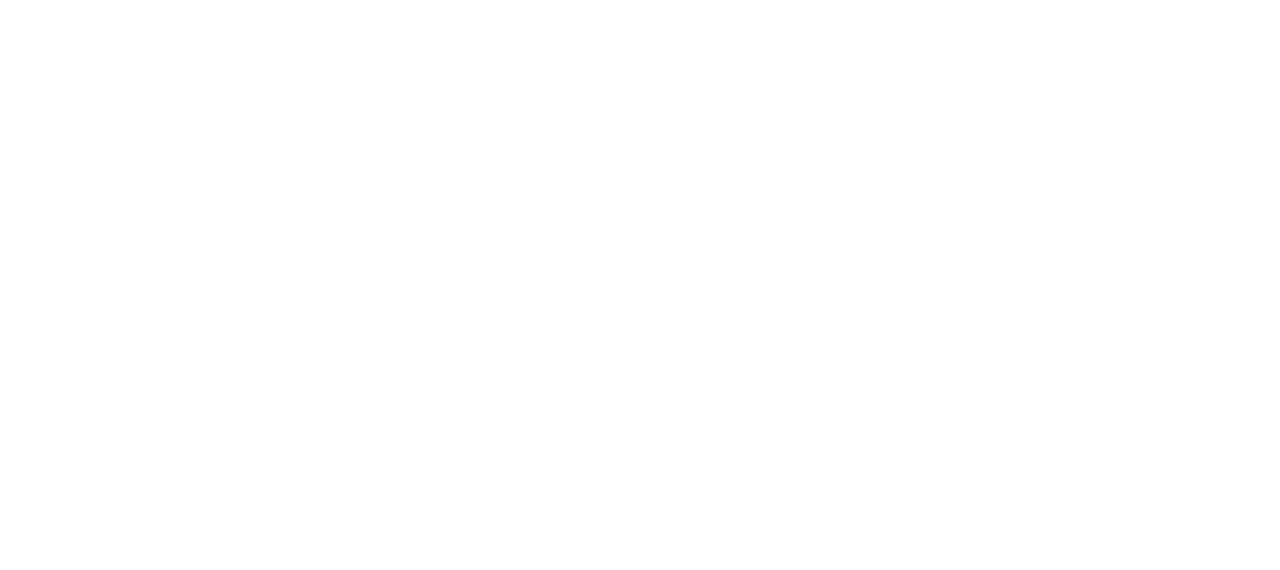
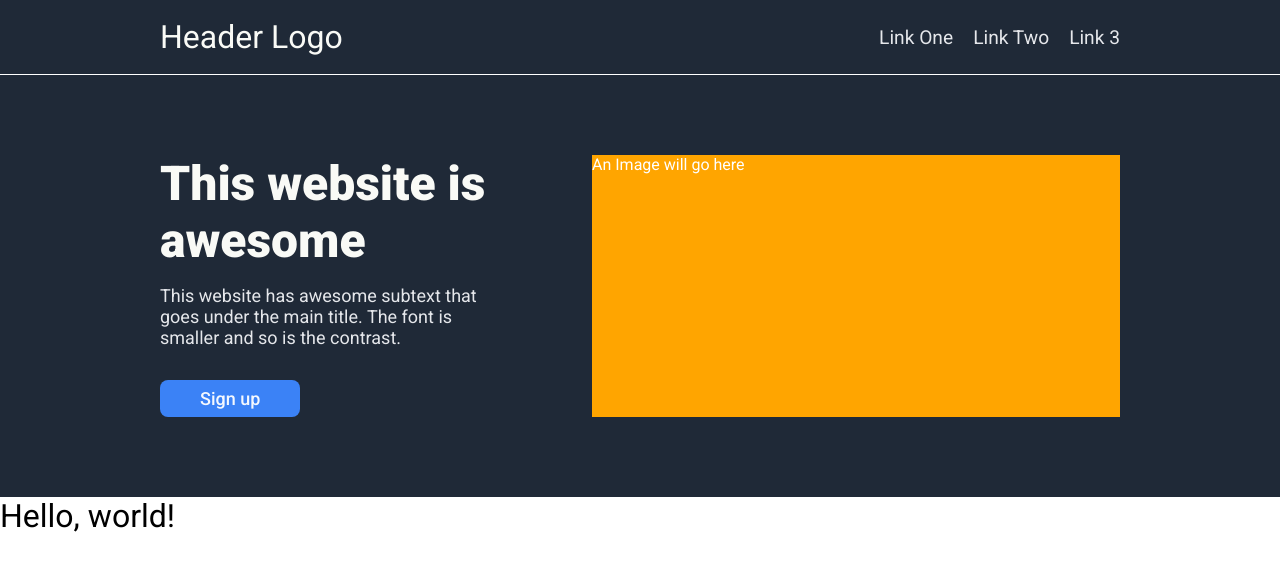
Before and after one commit to Oosh74/Odin-Landing-Page, a plain HTML site: page index.html in a window 1280 px wide. Drawn offline with Linux system fonts and the light colour scheme.

Commit message:
Add early stage of hero section and navbar

```diff
--- a/index.html
+++ b/index.html
@@ -3,6 +3,62 @@
   <meta charset="UTF-8" />
   <meta name="viewport" content="width=device-width, initial-scale=1.0" />
   <title>Odin Landing Page Project</title>
-  <link rel="stylesheet" href="./style.css" />
-  <body></body>
+  <link rel="stylesheet" href="style.css" />
+  <link rel="preconnect" href="https://fonts.googleapis.com" />
+  <link rel="preconnect" href="https://fonts.gstatic.com" crossorigin />
+  <link
+    href="https://fonts.googleapis.com/css2?family=Roboto:ital,wght@0,100;0,300;0,400;0,500;0,700;0,900;1,100;1,300;1,400;1,500;1,700;1,900&display=swap"
+    rel="stylesheet"
+  />
+  <link
+    rel="preload"
+    href="/fonts/roboto-v30-latin-300.woff2 "
+    as="font"
+    type="font/woff2"
+    crossorigin
+  />
+  <link
+    rel="preload"
+    href="/fonts/roboto-v30-latin-300italic.woff2 "
+    as="font"
+    type="font/woff2"
+    crossorigin
+  />
+  <link
+    rel="preload"
+    href="/fonts/roboto-v30-latin-900.woff2 "
+    as="font"
+    type="font/woff2"
+    crossorigin
+  />
+  <link
+    rel="preload"
+    href="/fonts/roboto-v30-latin-regular.woff2 "
+    as="font"
+    type="font/woff2"
+    crossorigin
+  />
+
+  <body>
+    <nav class="navbar">
+      <ul>
+        <li class="logo">Header Logo</li>
+        <li class="link">Link One</li>
+        <li class="link">Link Two</li>
+        <li class="link">Link 3</li>
+      </ul>
+    </nav>
+    <header class="layout">
+      <div class="hero-text-container">
+        <h1>This website is awesome</h1>
+        <p>
+          This website has awesome subtext that goes under the main title. The
+          font is smaller and so is the contrast.
+        </p>
+        <button>Sign up</button>
+      </div>
+      <div class="hero-img-container"><img /> An Image will go here</div>
+    </header>
+    <h1>Hello, world!</h1>
+  </body>
 </html>
--- a/style.css
+++ b/style.css
@@ -1,3 +1,4 @@
+/*CSS Resets/Boiler*/
 *,
 *::before,
 *::after {
@@ -7,4 +8,124 @@
 * {
   margin: 0;
   padding: 0;
+  font-family: 'Roboto';
+  font-weight: 400;
 }
+
+ul {
+  list-style: none;
+  padding: 0;
+  margin: 0;
+}
+
+/* roboto-300 - latin */
+@font-face {
+  font-display: swap; /* Check https://developer.mozilla.org/en-US/docs/Web/CSS/@font-face/font-display for other options. */
+  font-family: 'Roboto';
+  font-style: normal;
+  font-weight: 300;
+  src: url('./fonts/roboto-v30-latin-300.woff2') format('woff2'); /* Chrome 36+, Opera 23+, Firefox 39+, Safari 12+, iOS 10+ */
+}
+/* roboto-300italic - latin */
+@font-face {
+  font-display: swap; /* Check https://developer.mozilla.org/en-US/docs/Web/CSS/@font-face/font-display for other options. */
+  font-family: 'Roboto';
+  font-style: italic;
+  font-weight: 300;
+  src: url('./fonts/roboto-v30-latin-300italic.woff2') format('woff2'); /* Chrome 36+, Opera 23+, Firefox 39+, Safari 12+, iOS 10+ */
+}
+/* roboto-regular - latin */
+@font-face {
+  font-display: swap; /* Check https://developer.mozilla.org/en-US/docs/Web/CSS/@font-face/font-display for other options. */
+  font-family: 'Roboto';
+  font-style: normal;
+  font-weight: 400;
+  src: url('./fonts/roboto-v30-latin-regular.woff2') format('woff2'); /* Chrome 36+, Opera 23+, Firefox 39+, Safari 12+, iOS 10+ */
+}
+/* roboto-900 - latin */
+@font-face {
+  font-display: swap; /* Check https://developer.mozilla.org/en-US/docs/Web/CSS/@font-face/font-display for other options. */
+  font-family: 'Roboto';
+  font-style: normal;
+  font-weight: 900;
+  src: url('./fonts/roboto-v30-latin-900.woff2') format('woff2'); /* Chrome 36+, Opera 23+, Firefox 39+, Safari 12+, iOS 10+ */
+}
+/*CSS Reset End*/
+.navbar {
+  height: 75px;
+  background-color: #1f2937;
+  padding: 0 160px 0 160px;
+  display: flex;
+  border-bottom: 1px solid white;
+}
+
+.navbar ul {
+  display: flex;
+  align-items: center;
+  flex: 1;
+  gap: 20px;
+}
+
+.navbar .logo {
+  color: #f9faf6;
+  font-size: 2rem;
+  margin-right: auto;
+}
+
+.navbar .link {
+  color: #e5e7eb;
+  font-size: 1.2rem;
+  gap: 24px;
+}
+
+.layout {
+  display: flex;
+  padding: 80px 160px;
+  background-color: #1f2937;
+  color: white;
+  align-items: center;
+  justify-content: space-between;
+  gap: 80px;
+}
+
+.layout h1 {
+  font-size: 3rem;
+  font-weight: 900;
+  color: #f9faf6;
+  margin-bottom: 1rem;
+}
+
+.hero-text-container,
+.hero-img-container {
+  display: flex;
+}
+
+.hero-text-container {
+  display: flex;
+  flex-wrap: wrap;
+  flex-basis: 40%;
+  align-items: center;
+}
+
+.hero-img-container {
+  display: flex;
+  background-color: orange;
+  flex-basis: 60%;
+  align-self: stretch;
+}
+
+.hero-text-container p {
+  margin-bottom: 2rem;
+  font-size: 18px;
+  color: #e5e7eb;
+}
+
+.layout button {
+  background-color: #3b82f6;
+  padding: 8px 40px;
+  border: 0;
+  color: #f4f8fe;
+  border-radius: 8px;
+  font-size: 18px;
+  font-weight: 500;
+}
```
Also changed, not shown: fonts/roboto-v30-latin-300.woff2 (added), fonts/roboto-v30-latin-300italic.woff2 (added), fonts/roboto-v30-latin-900.woff2 (added), fonts/roboto-v30-latin-regular.woff2 (added).
